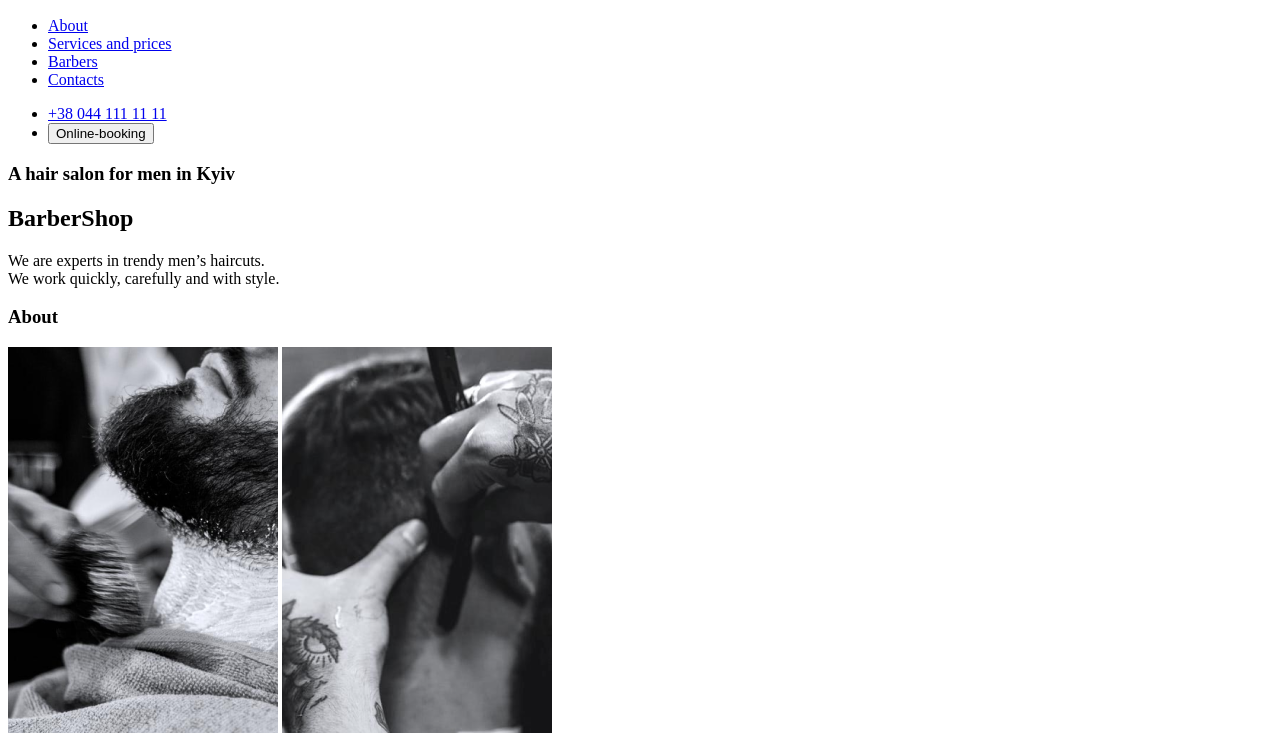
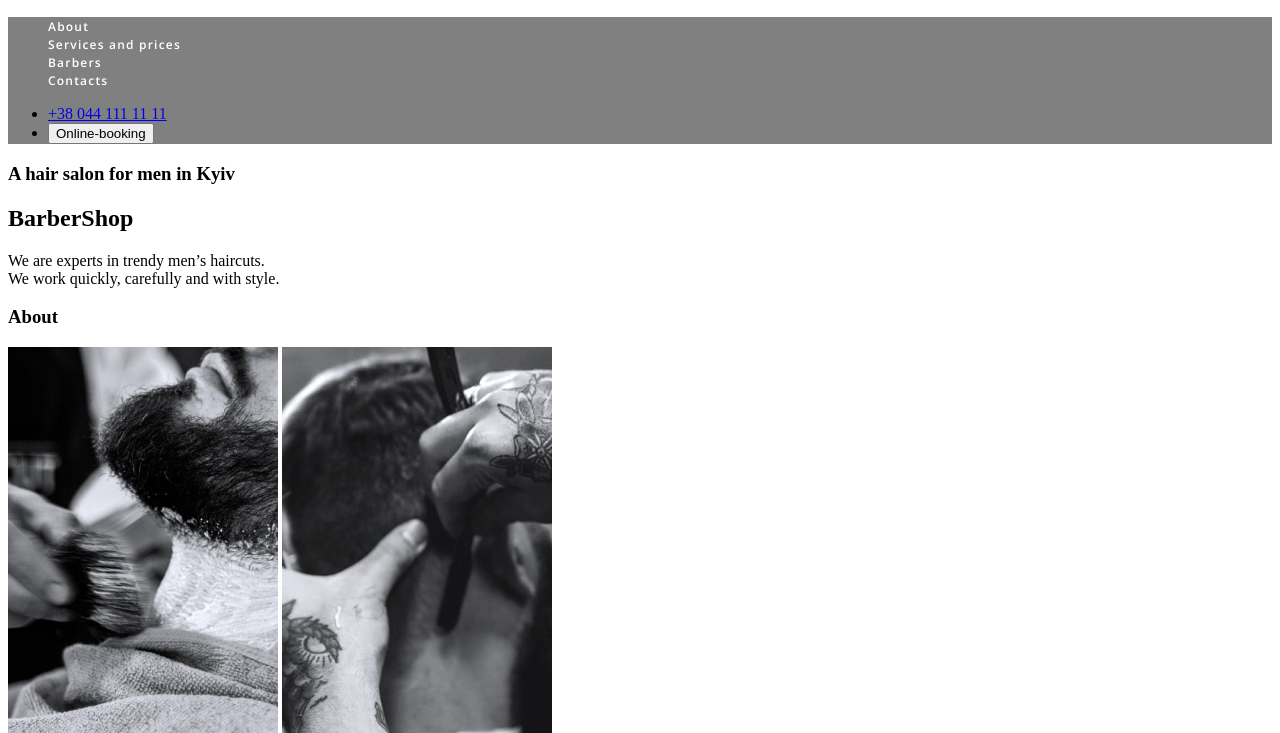
Before and after one commit to Ro444elle/BarberShop, a plain HTML site: page index.html in a window 1280 px wide. Shown: the part 67-800 px from the top of the page. Drawn offline with nearby package versions, Linux system fonts and the light colour scheme.

Commit message:
Lectia-3-part-1

```diff
--- /dev/null
+++ b/css/style.css
@@ -0,0 +1,16 @@
+.navigation-list > li a {
+  font-family: "Open Sans";
+  font-style: normal;
+  font-weight: 600;
+  font-size: 12px;
+  line-height: 16px;
+  letter-spacing: 0.1em;
+  color: #ffffff;
+  text-decoration: none;
+}
+.header-navigation {
+  background-color: grey;
+}
+.navigation-list > li {
+  list-style: none;
+}
--- a/index.html
+++ b/index.html
@@ -3,12 +3,16 @@
   <head>
     <meta charset="UTF-8" />
     <title>Barber Shop</title>
+    <link rel="preconnect" href="https://fonts.googleapis.com">
+    <link rel="preconnect" href="https://fonts.gstatic.com" crossorigin>
+    <link href="https://fonts.googleapis.com/css2?family=Montserrat:wght@400;700&family=Open+Sans:wght@400;600&family=Raleway:ital,wght@1,700&display=swap" rel="stylesheet">
+    <link rel="stylesheet" href="/css/style.css">
   </head>
   <body>
     <header>
       <img src="/images/Logo.png" alt="Logo BarberShop App" />
-      <nav>
-        <ul>
+      <nav class="header-navigation">
+        <ul class="navigation-list">
           <li><a href="about.html">About</a></li>
           <li><a href="services-and-prices.html">Services and prices</a></li>
           <li><a href="barbers.html">Barbers</a></li>
```
